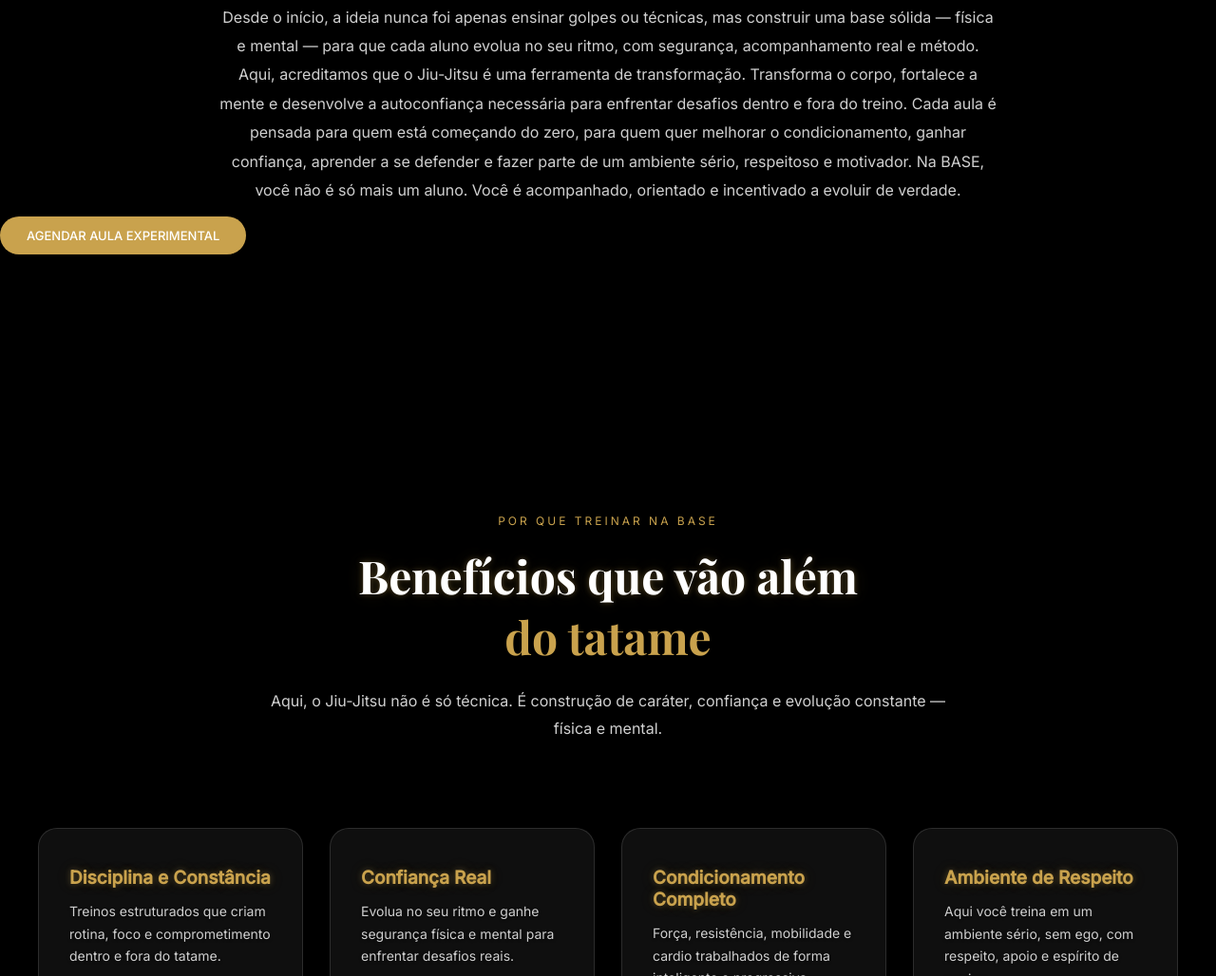
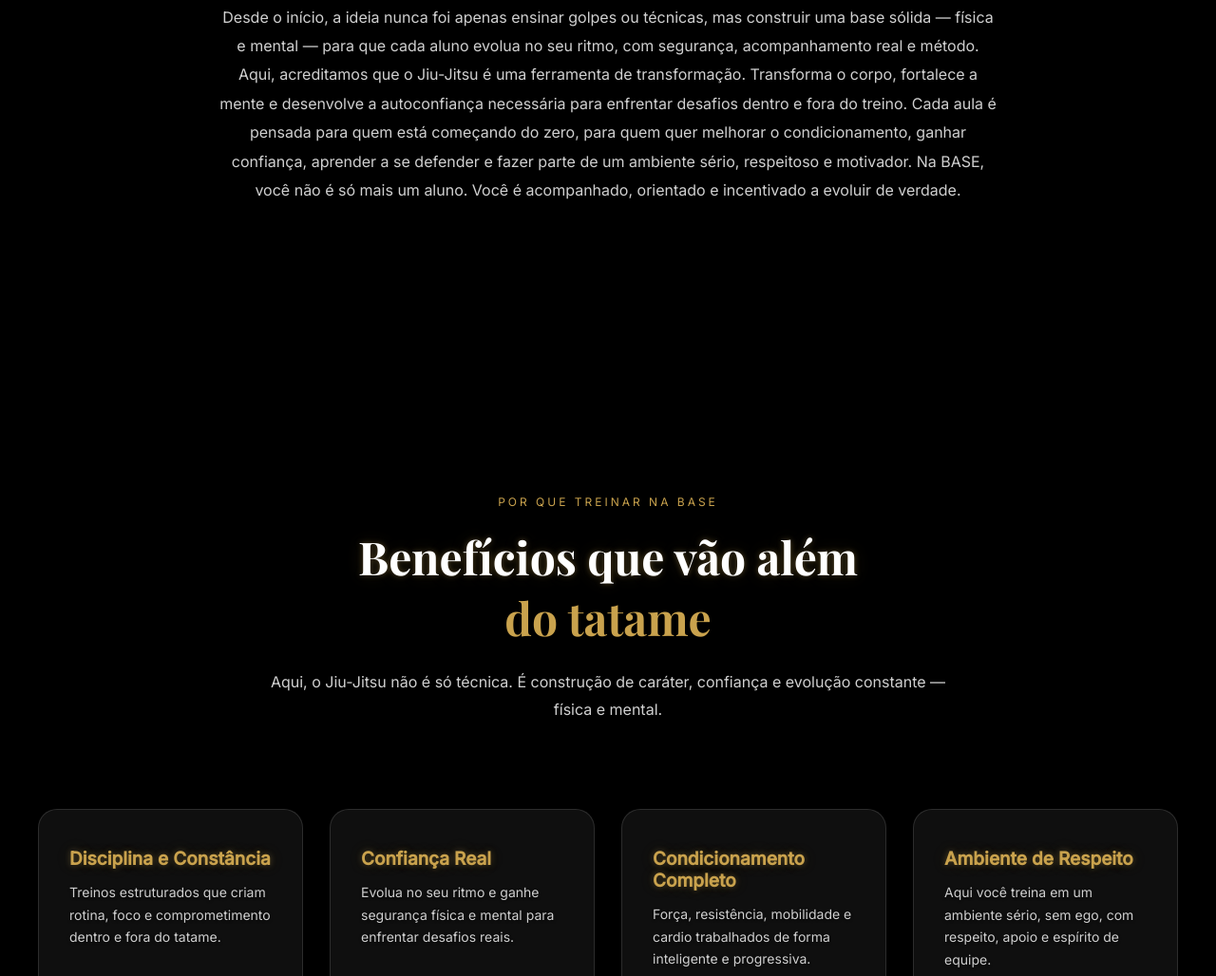
Before and after one commit to rogervitorcode/base.bjj, a website: page index.html in a window 1280 px wide. Shown: the part 2125-3153 px from the top of the page at 95% size. Drawn offline with nearby package versions, Linux system fonts and the light colour scheme.

Commit message:
Update index.html

```diff
--- a/index.html
+++ b/index.html
@@ -153,11 +153,6 @@ Você é acompanhado, orientado e incentivado a evoluir de verdade.
     </div>
 
   </div>
-   <a href="https://wa.me/5581995469896?text=Ol%C3%A1!%20Gostaria%20de%20agendar%20minha%20aula%20experimental.
-      " class="btn-main">
-        AGENDAR AULA EXPERIMENTAL
-      </a>
-
 </section>
 <br>
 <br>
```
